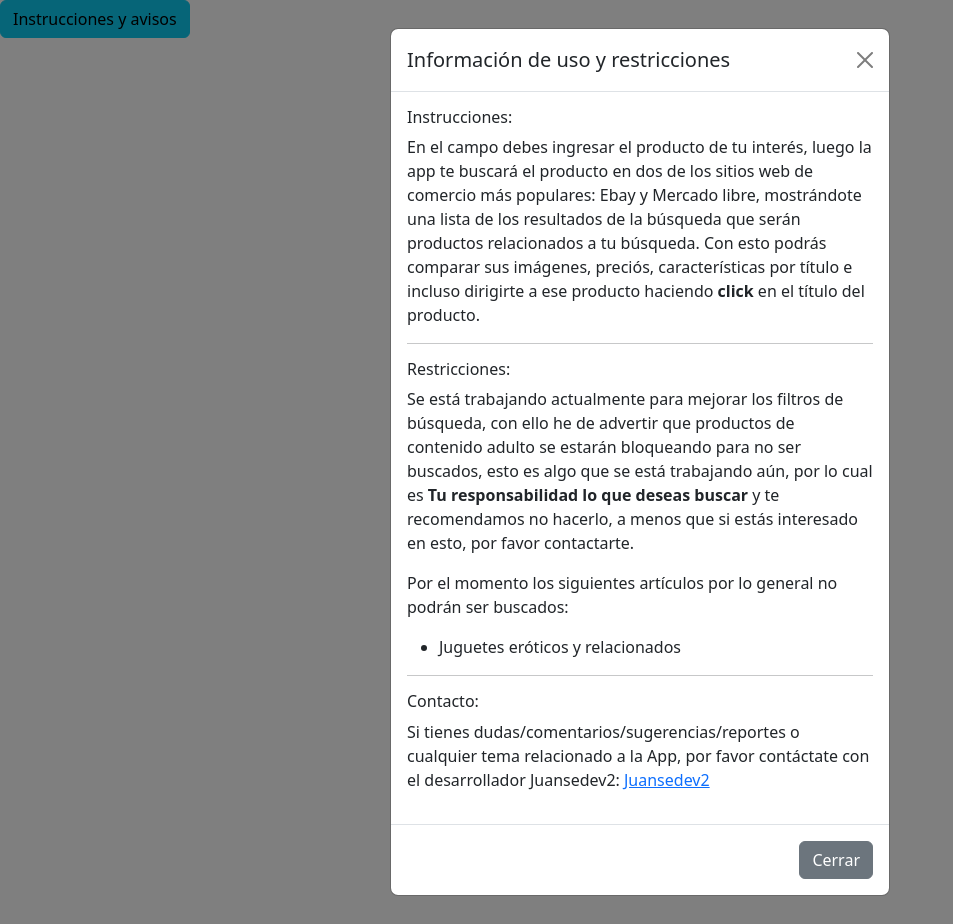
After one commit to juansedev2/Web-Scraper-of-prices, a PHP site: template public/views/partials/WarningModal.partial.php in a window 1280 px wide, after a click on "Instrucciones y avisos". The commit adds this page. Shown: the whole page, without its empty margins (0-953 px from the left). Run offline with PHP 8.4, Linux system fonts and the light colour scheme; the template is opened without the code that fills it, so the values that code supplies are empty.

Commit message:
Add the Warning modal section to show instructions and warnings, also validations on the client

```diff
--- /dev/null
+++ b/public/js/Index.js
@@ -0,0 +1,27 @@
+// TODO: SUBIR REPO, AGREGAR MODAL DE INSTRUCCIONES DE COMO FUNCION Y RESTRICCIÓN
+const product_input = document.getElementById("product_input");
+const order_product = document.getElementById("order_product");
+const button_search = document.getElementById("button_search");
+
+button_search.addEventListener("click" , (event) => {
+    if(!validateInputs(product_input.value, order_product.value)){
+        event.preventDefault();
+        alert("No puede estar vacío o mayor a 50 caracteres ni menor o igual a 1");
+    }
+});
+
+function validateInputs(input1, input2){
+
+    if(input1 && input2){
+        if(input1.length <= 1 || input1.length <= 1){
+            return false;
+        }else if(input1.length >= 50 || input1.length >= 50){
+            return false;
+        }
+        else{
+            return true;
+        }
+    }else{
+        return false;
+    }
+}
--- a/public/views/Index.view.php
+++ b/public/views/Index.view.php
@@ -2,5 +2,6 @@
 <div class="container">
     <h1>Web Scraper para comparación de precios</h1>
     <?php include_once "./public/views/partials/FormProduct.partial.php"?>
+    <?php include_once "./public/views/partials/WarningModal.partial.php"?>
 </div>
 <?php include_once "./public/views/partials/Footer.partial.php"?>
--- a/public/views/Search.view.php
+++ b/public/views/Search.view.php
@@ -2,6 +2,7 @@
 <div class="container">
     <h1>Web Scraper</h1>
     <?php include_once "./public/views/partials/FormProduct.partial.php"?>
+    <?php include_once "./public/views/partials/WarningModal.partial.php"?>
     <?php include_once "./public/views/partials/ScrapingSection.partial.php"?>
 </div>
 <?php include_once "./public/views/partials/Footer.partial.php"?>
--- a/public/views/partials/FormProduct.partial.php
+++ b/public/views/partials/FormProduct.partial.php
@@ -1,7 +1,7 @@
 <form action="search" method="GET">
     <div class="input-group input-group-lg">
         <input type="text" name="keywords" class="form-control" aria-label="Sizing example input" aria-describedby="inputGroup-sizing-lg" placeholder="Escribe lo que deseas buscar..." value="<?= $_GET["keywords"] ?? "" ?>" id="product_input" required>
-        <button type="submit" class="btn btn-light">Buscar</button>
+        <button type="submit" id="button_search" class="btn btn-light">Buscar</button>
     </div>
     <div class="m-3 w-25">
         <select class="form-select" id="order_product" aria-label="Default select example" name="order" required>
--- /dev/null
+++ b/public/views/partials/WarningModal.partial.php
@@ -0,0 +1,43 @@
+<section id="warning-modal">
+    <button type="button" class="btn btn-info" data-bs-toggle="modal" data-bs-target="#exampleModal">
+        Instrucciones y avisos
+    </button>
+    <div class="modal fade" id="exampleModal" tabindex="-1" aria-labelledby="exampleModalLabel" aria-hidden="true">
+        <div class="modal-dialog">
+            <div class="modal-content">
+                <div class="modal-header">
+                    <h5 class="modal-title" id="exampleModalLabel">Información de uso y restricciones</h5>
+                    <button type="button" class="btn-close" data-bs-dismiss="modal" aria-label="Close"></button>
+                </div>
+                <div class="modal-body">
+                    <h6>Instrucciones:</h6>
+                    <p>
+                        En el campo debes ingresar el producto de tu interés, luego la app te buscará el producto en dos de los sitios
+                        web de comercio más populares: Ebay y Mercado libre, mostrándote una lista de los resultados de la búsqueda que serán productos
+                        relacionados a tu búsqueda. Con esto podrás comparar sus imágenes, preciós, características por título e incluso dirigirte a ese producto
+                        haciendo <b>click</b> en el título del producto.
+                    </p>
+                    <hr/>
+                    <h6>Restricciones:</h6>
+                    <p>
+                        Se está trabajando actualmente para mejorar los filtros de búsqueda, con ello he de advertir que productos de contenido adulto se estarán bloqueando para no ser buscados, esto
+                        es algo que se está trabajando aún, por lo cual es <b>Tu responsabilidad lo que deseas buscar</b> y te recomendamos no hacerlo, a menos que si estás interesado en esto, por favor contactarte.
+                    </p>
+                    <p>Por el momento los siguientes artículos por lo general no podrán ser buscados: </p>
+                    <ul>
+                        <li>Juguetes eróticos y relacionados</li>
+                    </ul>
+                    <hr/>
+                    <h6>Contacto:</h6>
+                    <p>
+                        Si tienes dudas/comentarios/sugerencias/reportes o cualquier tema relacionado a la App, por favor contáctate con el desarrollador Juansedev2:
+                        <a href="https://juansedev2.github.io" target="_blank">Juansedev2</a>
+                    </p>
+                </div>
+                <div class="modal-footer">
+                    <button type="button" class="btn btn-secondary" data-bs-dismiss="modal">Cerrar</button>
+                </div>
+            </div>
+        </div>
+    </div>
+</section>
```
